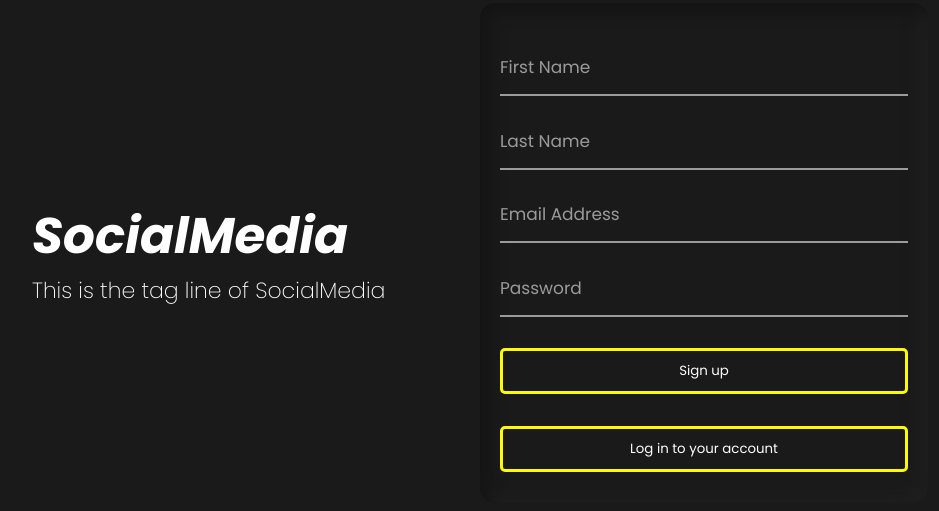
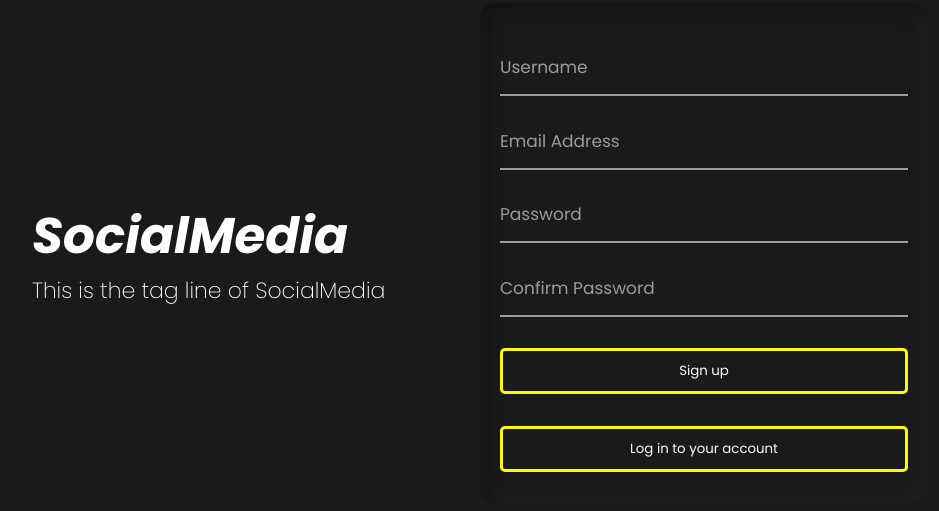
Before and after one commit to RizwanAhmed3000/fullstack-Social-media, a React (Create React App) app in the folder frontend-react/: page /signup in a window 1280 px wide. Shown: the part 147-658 px from the top of the page, without its empty margins (160-1099 px from the left). Built offline with nearby package versions, Linux system fonts and the light colour scheme.

Commit message:
login, signup

```diff
--- a/frontend-react/src/pages/login/Login.jsx
+++ b/frontend-react/src/pages/login/Login.jsx
@@ -4,16 +4,19 @@ import { loginCall } from "../../apiCalls.js";
 import { useContext } from "react";
 import { AuthContext } from "../../context/AuthContext";
 import CircularProgress from '@mui/material/CircularProgress';
+import { Link, redirect, useNavigate } from "react-router-dom";
 
 export default function Login() {
 
     const email = useRef();
     const password = useRef();
+    const navigate = useNavigate()
     const { user, isFetching, error, dispatch } = useContext(AuthContext)
 
     function loginHandler(e) {
         e.preventDefault();
         loginCall({ email: email.current.value, password: password.current.value }, dispatch);
+        navigate('/')
     }
 
     console.log(user);
@@ -26,7 +29,8 @@ export default function Login() {
                     <p className="tagline">This is the tag line of SocialMedia</p>
                 </div>
                 <div className="loginRight">
-                    <form className="loginBox" onSubmit={loginHandler}>
+                    <div className="loginBox">
+                        <form onSubmit={loginHandler}>
                             <div class="form__group field">
                                 <input type="email" class="form__field" placeholder="Email" required ref={email} />
                                 <label for="name" class="form__label">Email Address</label>
@@ -35,10 +39,13 @@ export default function Login() {
                                 <input type="password" class="form__field" placeholder="Email" required minLength={8} ref={password} />
                                 <label for="name" class="form__label">Password</label>
                             </div>
-                        <button className="loginBtn seeMoreBtn" >{isFetching ? <CircularProgress style={{ color: "black" }} size="18px"/> : "Log in"}</button>
+                            <button className="loginBtn seeMoreBtn" type="submit">{isFetching ? <CircularProgress style={{ color: "black" }} size="18px" /> : "Log in"}</button>
                             <span className="forgetPassword">Forget password</span>
-                        <button className="signupBtn seeMoreBtn">Create new account</button>
                         </form>
+                        <Link to={'/signup'}>
+                            <button style={{ marginTop: "0px" }} className="signupBtn seeMoreBtn">Create new account</button>
+                        </Link>
+                    </div>
                 </div>
             </div>
         </div>
--- a/frontend-react/src/pages/signup/Signup.jsx
+++ b/frontend-react/src/pages/signup/Signup.jsx
@@ -1,6 +1,35 @@
+import axios from "axios";
+import { useRef } from "react";
+import { Link, useNavigate } from "react-router-dom";
 import "./signup.css"
 
 export default function Signup() {
+
+    const username = useRef();
+    const email = useRef();
+    const password = useRef();
+    const confirmPassword = useRef();
+    const navigate = useNavigate()
+
+    async function signupHandler(e) {
+        e.preventDefault();
+        if (confirmPassword.current.value !== password.current.value) {
+            confirmPassword.current.setCustomValidity("Password doesn't match")
+        } else {
+            const user = {
+                userName: username.current.value,
+                email: email.current.value,
+                password: password.current.value
+            }
+            try {
+                await axios.post("http://localhost:8000/auth/signup", user);
+                navigate('/')
+            } catch (error) {
+                console.error(error)
+            }
+        }
+    }
+
     return (
         <div className="login">
             <div className="loginWrapper">
@@ -9,26 +38,28 @@ export default function Signup() {
                     <p className="tagline">This is the tag line of SocialMedia</p>
                 </div>
                 <div className="loginRight">
-                    <div className="loginBox signupBox">
+                    <form className="loginBox signupBox" onSubmit={signupHandler}>
                         <div class="form__group field">
-                            <input type="text" class="form__field" placeholder="First Name" required="" />
-                            <label for="name" class="form__label">First Name</label>
+                            <input type="text" class="form__field" ref={username} placeholder="Username" required />
+                            <label for="name" class="form__label">Username</label>
                         </div>
                         <div class="form__group field">
-                            <input type="text" class="form__field" placeholder="Last Name" required="" />
-                            <label for="name" class="form__label">Last Name</label>
-                        </div>
-                        <div class="form__group field">
-                            <input type="email" class="form__field" placeholder="Email" required="" />
+                            <input type="email" class="form__field" ref={email} placeholder="Email" required />
                             <label for="name" class="form__label">Email Address</label>
                         </div>
                         <div class="form__group field">
-                            <input type="password" class="form__field" placeholder="Email" required="" />
+                            <input type="password" class="form__field" minLength={8} ref={password} placeholder="Password" required />
                             <label for="name" class="form__label">Password</label>
                         </div>
-                        <button className="loginBtn seeMoreBtn">Sign up</button>
-                        <button className="signupBtn seeMoreBtn">Log in to your account</button>
-                    </div>
+                        <div class="form__group field">
+                            <input type="password" class="form__field" minLength={8} ref={confirmPassword} placeholder="Confirm password" required />
+                            <label for="name" class="form__label">Confirm Password</label>
+                        </div>
+                        <button className="loginBtn seeMoreBtn" type="submit">Sign up</button>
+                        <Link to={'/login'}>
+                            <button className="signupBtn seeMoreBtn">Log in to your account</button>
+                        </Link>
+                    </form>
                 </div>
             </div>
         </div>
```
Also changed, not shown: 2 other files (tests, documents, lock files or other folders). Lines whose indentation alone changed are shown as unchanged.
